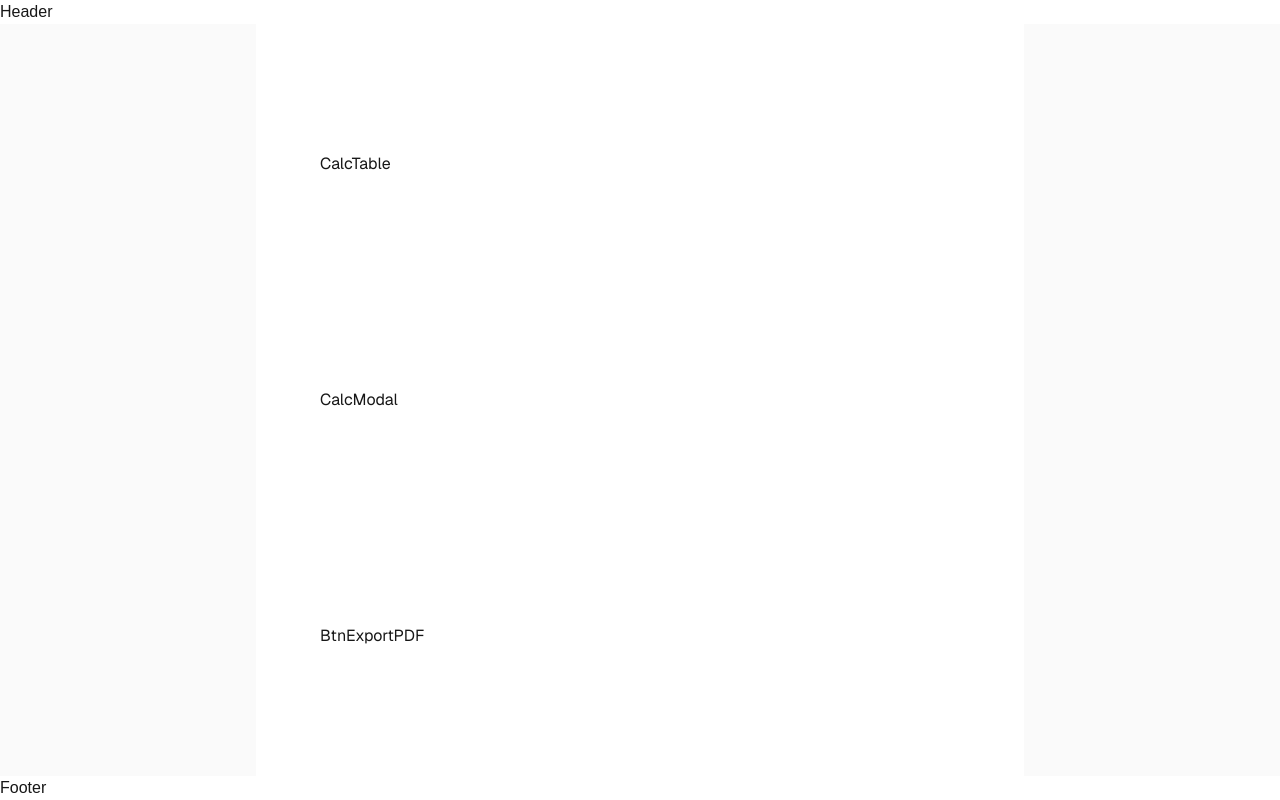
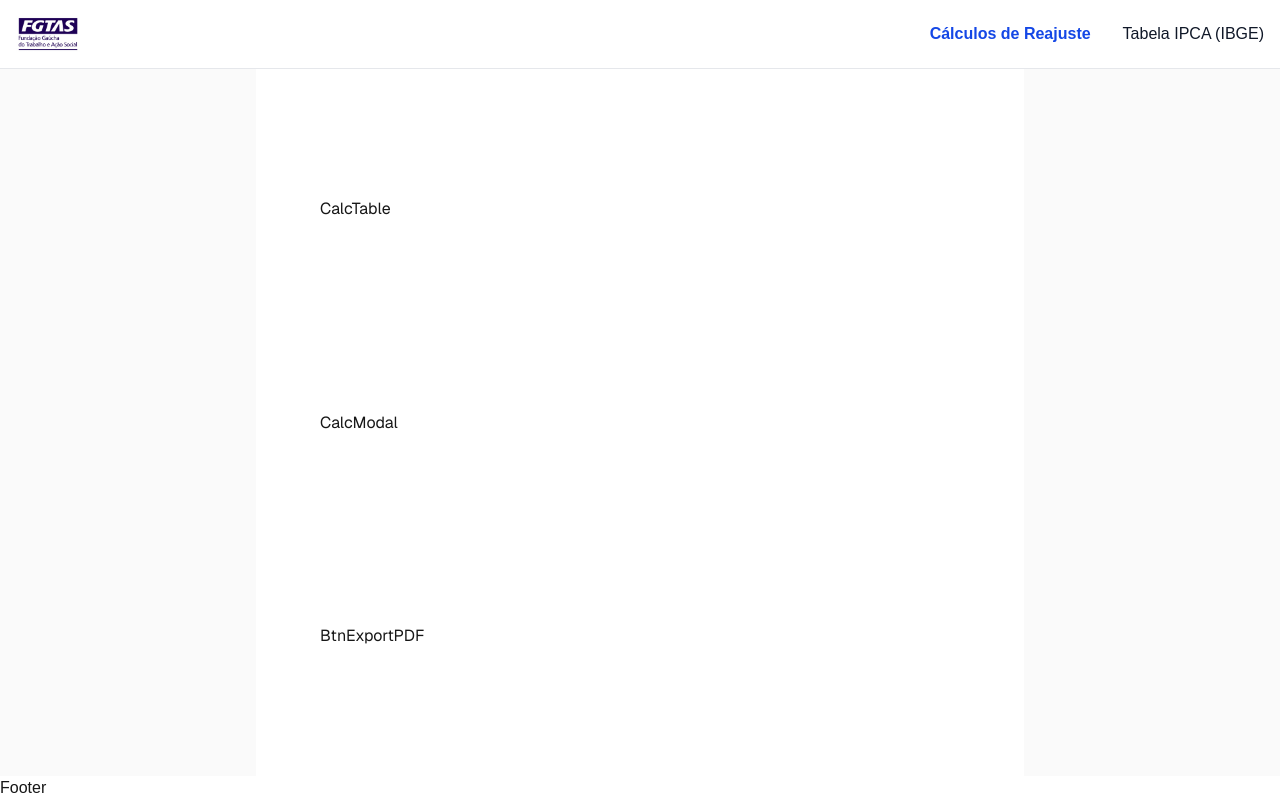
Before and after one commit to thisd92/calcReajuste, a Next.js app: page / in a window 1280 px wide. Built offline with nearby package versions, Linux system fonts and the light colour scheme.

Commit message:
feat: add header

```diff
--- a/src/components/Header.tsx
+++ b/src/components/Header.tsx
@@ -1,7 +1,9 @@
+import { Navbar } from "./Navbar";
+
 export function Header() {
   return (
     <header>
-      <h1>Header</h1>
+      <Navbar />
     </header>
   );
 }
--- /dev/null
+++ b/src/components/Navbar.tsx
@@ -0,0 +1,88 @@
+"use client";
+
+import { useState } from "react";
+import Image from "next/image";
+import Link from "next/link";
+
+export function Navbar() {
+  const [isMenuOpen, setIsMenuOpen] = useState(false);
+
+  return (
+    <nav className="bg-white border-b border-gray-200 dark:bg-gray-900 dark:border-gray-800 shadow-sm">
+      <div className="max-w-screen-xl flex flex-wrap items-center justify-between mx-auto p-4">
+        {/* Logo apontando para o portal institucional */}
+        <a
+          href="https://fgtas.rs.gov.br"
+          target="_blank"
+          rel="noopener noreferrer"
+          className="flex items-center space-x-3 rtl:space-x-reverse transition-opacity hover:opacity-90"
+        >
+          <Image
+            src="/assets/logo.jpg"
+            width={400}
+            height={400}
+            className="h-9 w-auto object-contain"
+            alt="Logo FGTAS"
+            priority
+          />
+        </a>
+
+        {/* Botão Menu Mobile */}
+        <button
+          onClick={() => setIsMenuOpen(!isMenuOpen)}
+          type="button"
+          className="inline-flex items-center p-2 w-10 h-10 justify-center text-sm text-gray-500 rounded-lg md:hidden hover:bg-gray-100 focus:outline-none focus:ring-2 focus:ring-gray-200 dark:text-gray-400 dark:hover:bg-gray-700 dark:focus:ring-gray-600"
+          aria-controls="navbar-default"
+          aria-expanded={isMenuOpen}
+        >
+          <span className="sr-only">Abrir menu principal</span>
+          <svg
+            className="w-5 h-5"
+            aria-hidden="true"
+            xmlns="http://www.w3.org/2000/svg"
+            fill="none"
+            viewBox="0 0 17 14"
+          >
+            <path
+              stroke="currentColor"
+              strokeLinecap="round"
+              strokeLinejoin="round"
+              strokeWidth="2"
+              d="M1 1h15M1 7h15M1 13h15"
+            />
+          </svg>
+        </button>
+
+        {/* Links de Navegação da Aplicação */}
+        <div
+          className={`${
+            isMenuOpen ? "block" : "hidden"
+          } w-full md:block md:w-auto transition-all duration-200`}
+          id="navbar-default"
+        >
+          <ul className="font-medium flex flex-col p-4 md:p-0 mt-4 border border-gray-100 rounded-lg bg-gray-50 md:flex-row md:space-x-8 md:mt-0 md:border-0 md:bg-white dark:bg-gray-800 md:dark:bg-gray-900 dark:border-gray-700">
+            <li>
+              <Link
+                href="/"
+                className="block py-2 px-3 text-blue-700 font-semibold rounded md:bg-transparent md:text-blue-700 md:p-0 dark:text-white md:dark:text-blue-500"
+                aria-current="page"
+              >
+                Cálculos de Reajuste
+              </Link>
+            </li>
+            <li>
+              <a
+                href="https://sidra.ibge.gov.br/tabela/1737"
+                target="_blank"
+                rel="noopener noreferrer"
+                className="block py-2 px-3 text-gray-900 rounded hover:bg-gray-100 md:hover:bg-transparent md:border-0 md:hover:text-blue-700 md:p-0 dark:text-white dark:hover:bg-gray-700 md:dark:hover:bg-transparent md:dark:hover:text-blue-500"
+              >
+                Tabela IPCA (IBGE)
+              </a>
+            </li>
+          </ul>
+        </div>
+      </div>
+    </nav>
+  );
+}
```
Also changed, not shown: public/assets/logo.jpg (added), 1 other file (tests, documents, lock files or other folders).
